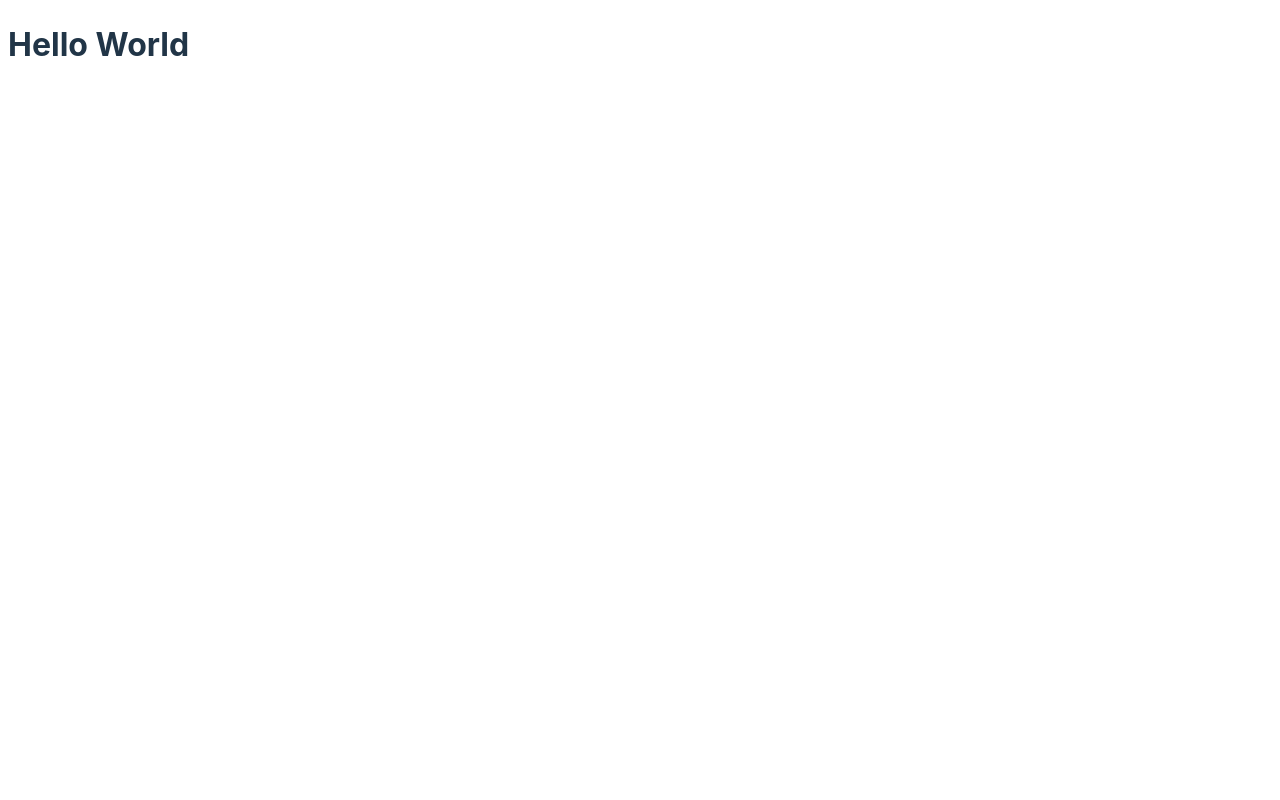
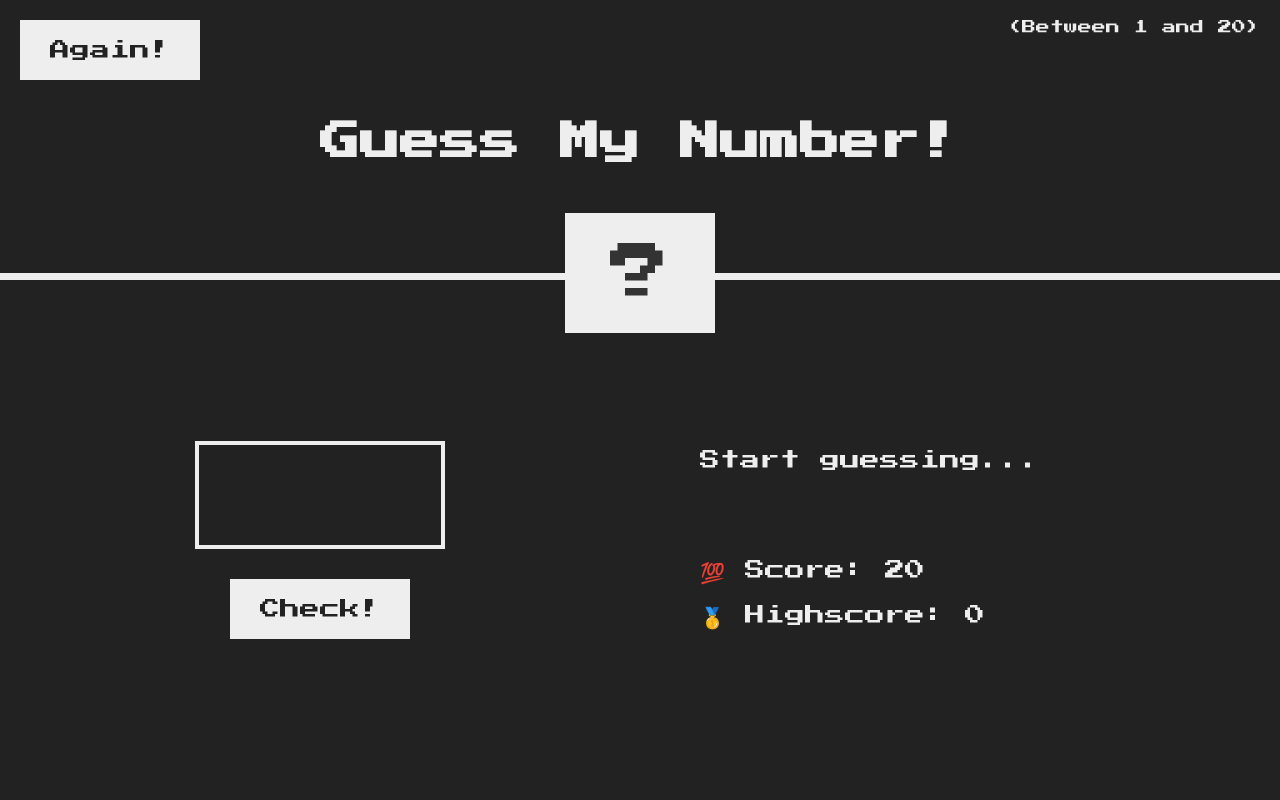
Before and after one commit to faisalmaulana76/Guess-number, a website built with Vite: page index.html in a window 1280 px wide. Built offline with nearby package versions, Linux system fonts and the light colour scheme.

Commit message:
add event listener to button check
create logic to handle user guess number and give a clue for user, the number is to high or to low.

```diff
--- a/index.html
+++ b/index.html
@@ -1,4 +1,4 @@
-<!doctype html>
+<!DOCTYPE html>
 <html lang="en">
   <head>
     <meta charset="UTF-8" />
@@ -7,7 +7,25 @@
     <title>Vite App</title>
   </head>
   <body>
-    <div id="app"></div>
+    <header>
+      <h1>Guess My Number!</h1>
+      <p class="between">(Between 1 and 20)</p>
+      <button class="btn again">Again!</button>
+      <div class="number">?</div>
+    </header>
+    <main>
+      <section class="left">
+        <input type="number" class="guess" />
+        <button class="btn check">Check!</button>
+      </section>
+      <section class="right">
+        <p class="message">Start guessing...</p>
+        <p class="label-score">💯 Score: <span class="score">20</span></p>
+        <p class="label-highscore">
+          🥇 Highscore: <span class="highscore">0</span>
+        </p>
+      </section>
+    </main>
     <script type="module" src="/main.js"></script>
   </body>
 </html>
--- a/main.js
+++ b/main.js
@@ -1,5 +1,26 @@
 import "./style.css";
 
-document.querySelector("#app").innerHTML = `
-  <h1>Hello World</h1>
-`;
+const userGuessElement = document.querySelector(".guess");
+const checkElement = document.querySelector(".btn.check");
+const scoreElement = document.querySelector(".label-score .score");
+const highScoreElement = document.querySelector(".label-highscore .highscore");
+const messageElement = document.querySelector(".message");
+
+let randOmNumber = Math.floor(Math.random() * 20) + 1;
+let score = 20;
+let highScore;
+
+checkElement.addEventListener("click", () => {
+  const userGuess = parseInt(userGuessElement.value);
+  if (userGuess === randOmNumber) {
+    messageElement.textContent = "Correct! You win";
+    highScore = score > highScore ? score : highScore;
+    highScoreElement.textContent = highScore;
+    document.querySelector("body").style.backgroundColor = "#60b347";
+    return;
+  }
+  score -= 1;
+  scoreElement.textContent = score;
+  messageElement.textContent =
+    userGuess > randOmNumber ? "To High!" : "To Low!";
+});
--- a/style.css
+++ b/style.css
@@ -1,26 +1,119 @@
-:root {
-  font-family: Inter, system-ui, Avenir, Helvetica, Arial, sans-serif;
-  line-height: 1.5;
-  font-weight: 400;
+@import url("https://fonts.googleapis.com/css?family=Press+Start+2P&display=swap");
 
-  color-scheme: light dark;
-  color: rgba(255, 255, 255, 0.87);
-  background-color: #242424;
+* {
+  margin: 0;
+  padding: 0;
+  box-sizing: inherit;
+}
 
-  font-synthesis: none;
-  text-rendering: optimizeLegibility;
-  -webkit-font-smoothing: antialiased;
-  -moz-osx-font-smoothing: grayscale;
+html {
+  font-size: 62.5%;
+  box-sizing: border-box;
 }
-@media (prefers-color-scheme: light) {
-  :root {
-    color: #213547;
-    background-color: #ffffff;
-  }
-  a:hover {
-    color: #747bff;
-  }
-  button {
-    background-color: #f9f9f9;
-  }
+
+body {
+  font-family: "Press Start 2P", sans-serif;
+  color: #eee;
+  background-color: #222;
+  /* background-color: #60b347; */
 }
+
+/* LAYOUT */
+header {
+  position: relative;
+  height: 35vh;
+  border-bottom: 7px solid #eee;
+}
+
+main {
+  height: 65vh;
+  color: #eee;
+  display: flex;
+  align-items: center;
+  justify-content: space-around;
+}
+
+.left {
+  width: 52rem;
+  display: flex;
+  flex-direction: column;
+  align-items: center;
+}
+
+.right {
+  width: 52rem;
+  font-size: 2rem;
+}
+
+/* ELEMENTS STYLE */
+h1 {
+  font-size: 4rem;
+  text-align: center;
+  position: absolute;
+  width: 100%;
+  top: 52%;
+  left: 50%;
+  transform: translate(-50%, -50%);
+}
+
+.number {
+  background: #eee;
+  color: #333;
+  font-size: 6rem;
+  width: 15rem;
+  padding: 3rem 0rem;
+  text-align: center;
+  position: absolute;
+  bottom: 0;
+  left: 50%;
+  transform: translate(-50%, 50%);
+}
+
+.between {
+  font-size: 1.4rem;
+  position: absolute;
+  top: 2rem;
+  right: 2rem;
+}
+
+.again {
+  position: absolute;
+  top: 2rem;
+  left: 2rem;
+}
+
+.guess {
+  background: none;
+  border: 4px solid #eee;
+  font-family: inherit;
+  color: inherit;
+  font-size: 5rem;
+  padding: 2.5rem;
+  width: 25rem;
+  text-align: center;
+  display: block;
+  margin-bottom: 3rem;
+}
+
+.btn {
+  border: none;
+  background-color: #eee;
+  color: #222;
+  font-size: 2rem;
+  font-family: inherit;
+  padding: 2rem 3rem;
+  cursor: pointer;
+}
+
+.btn:hover {
+  background-color: #ccc;
+}
+
+.message {
+  margin-bottom: 8rem;
+  height: 3rem;
+}
+
+.label-score {
+  margin-bottom: 2rem;
+}
```
